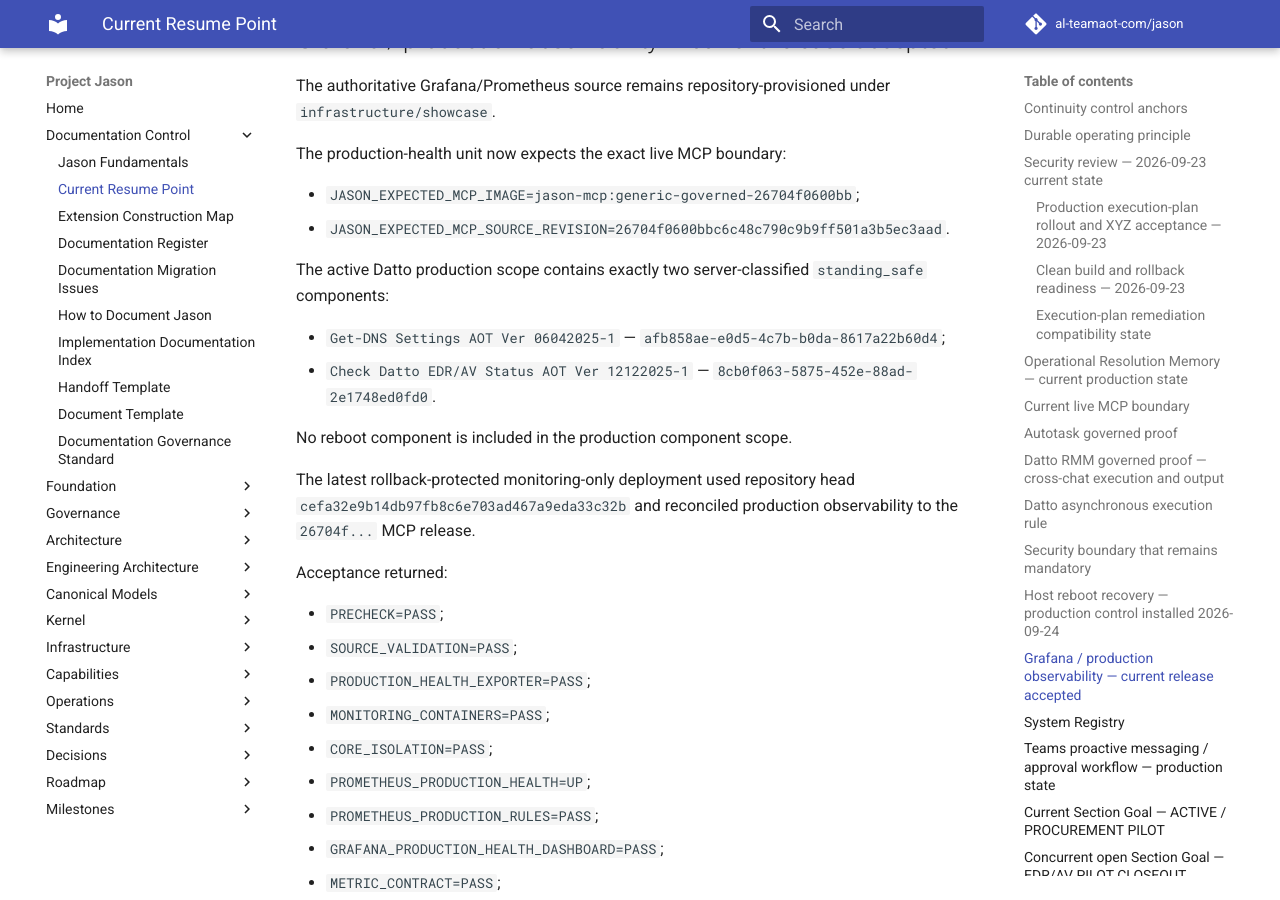
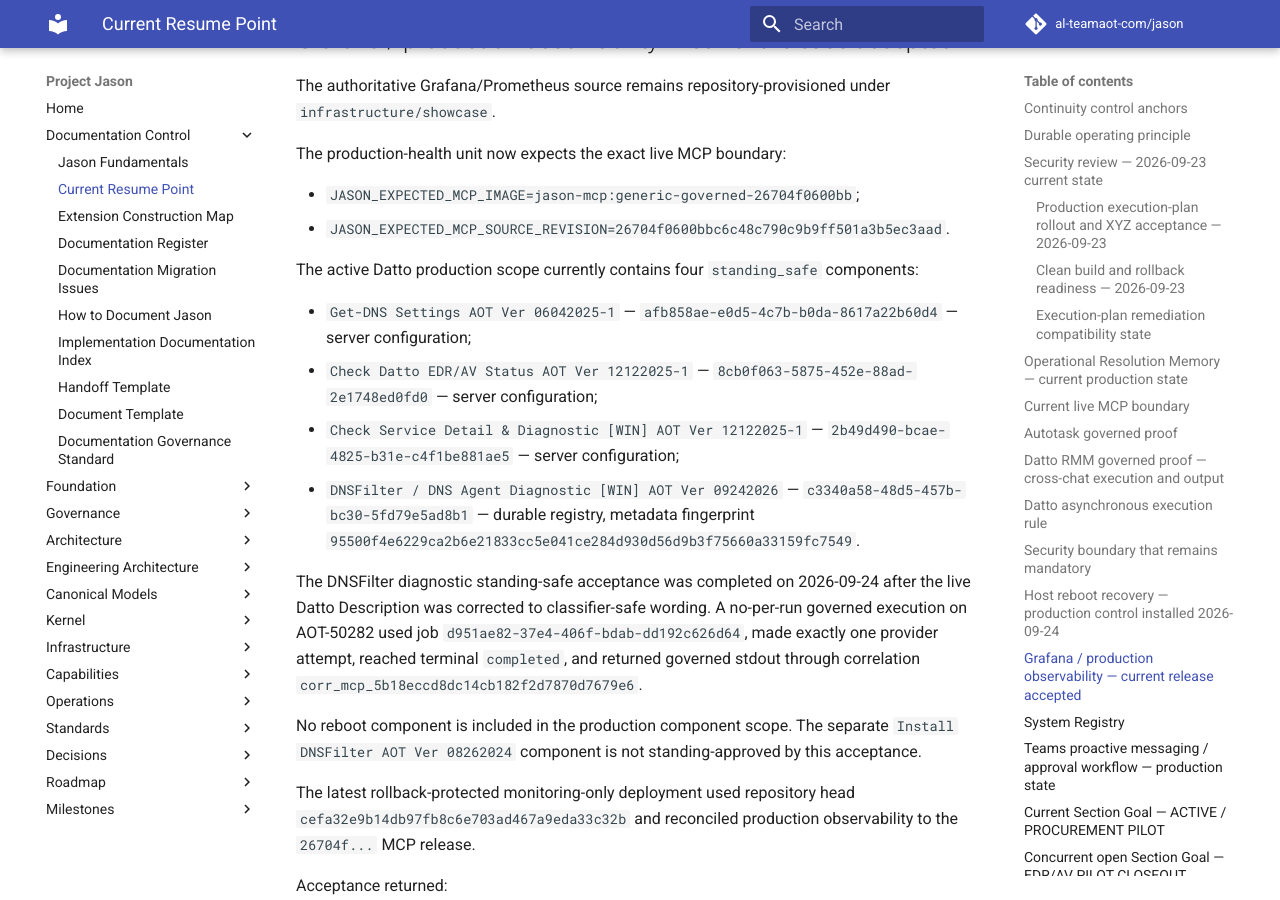
Before and after one commit to al-teamaot-com/jason, an MkDocs documentation site: the page built from docs/control/CURRENT.md, in a window 1280 px wide and 900 px high, scrolled down 11246 px. Built offline with MkDocs 1.6.1 and Material for MkDocs 9.7.7, drawn with Linux system fonts in a browser that asks for light colours; comment, search, counter and statistics services are not loaded.

Commit message:
Update current Datto standing-safe scope

```diff
--- a/docs/control/CURRENT.md
+++ b/docs/control/CURRENT.md
@@ -244,12 +244,16 @@
 - `JASON_EXPECTED_MCP_IMAGE=jason-mcp:generic-governed-26704f0600bb`;
 - `JASON_EXPECTED_MCP_SOURCE_REVISION=26704f0600bbc6c48c790c9b9ff501a3b5ec3aad`.
 
-The active Datto production scope contains exactly two server-classified `standing_safe` components:
+The active Datto production scope currently contains four `standing_safe` components:
 
-- `Get-DNS Settings AOT Ver 06042025-1` — `afb858ae-e0d5-4c7b-b0da-8617a22b60d4`;
-- `Check Datto EDR/AV Status AOT Ver 12122025-1` — `8cb0f063-5875-452e-88ad-2e1748ed0fd0`.
+- `Get-DNS Settings AOT Ver 06042025-1` — `afb858ae-e0d5-4c7b-b0da-8617a22b60d4` — server configuration;
+- `Check Datto EDR/AV Status AOT Ver 12122025-1` — `8cb0f063-5875-452e-88ad-2e1748ed0fd0` — server configuration;
+- `Check Service Detail & Diagnostic [WIN] AOT Ver 12122025-1` — `2b49d490-bcae-4825-b31e-c4f1be881ae5` — server configuration;
+- `DNSFilter / DNS Agent Diagnostic [WIN] AOT Ver 09242026` — `c3340a58-48d5-457b-bc30-5fd79e5ad8b1` — durable registry, metadata fingerprint `95500f4e6229ca2b6e21833cc5e041ce284d930d56d9b3f75660a33159fc7549`.
 
-No reboot component is included in the production component scope.
+The DNSFilter diagnostic standing-safe acceptance was completed on 2026-09-24 after the live Datto Description was corrected to classifier-safe wording. A no-per-run governed execution on AOT-50282 used job `d951ae82-37e4-406f-bdab-dd192c626d64`, made exactly one provider attempt, reached terminal `completed`, and returned governed stdout through correlation `corr_mcp_5b18eccd8dc14cb182f2d7870d7679e6`.
+
+No reboot component is included in the production component scope. The separate `Install DNSFilter AOT Ver 08262024` component is not standing-approved by this acceptance.
 
 The latest rollback-protected monitoring-only deployment used repository head `cefa32e9b14db97fb8c6e703ad467a9eda33c32b` and reconciled production observability to the `26704f...` MCP release.
 
```
